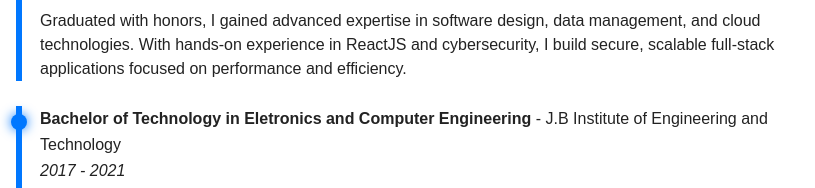
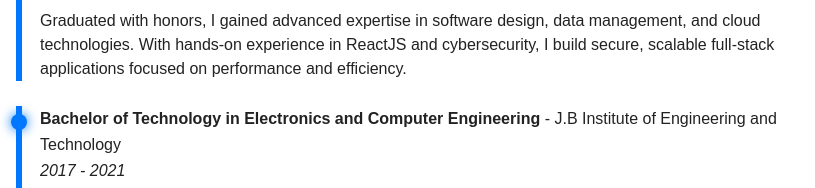
Before and after one commit to CHANDURASHEKHAR/Portfolio_ChandraShekhar, a plain HTML site: page index.html in a window 1280 px wide. Shown: the part 3555-3743 px from the top of the page, 224-1039 px from the left. Drawn offline with Linux system fonts and the light colour scheme; files whose address does not match are found by name.

Commit message:
Update index.html

```diff
--- a/index.html
+++ b/index.html
@@ -529,7 +529,7 @@
 
 
       <li>
-        <strong>Bachelor of Technology in Eletronics and Computer Engineering</strong> - J.B Institute of Engineering and Technology<br />
+        <strong>Bachelor of Technology in Electronics and Computer Engineering</strong> - J.B Institute of Engineering and Technology<br />
         <em>2017 - 2021</em>
         <p>Graduated with First Class Honours, the program significantly enhanced my expertise in electronics and computer science, with a strong focus on backend development using technologies such as Java, Python, JDBC, and Hibernate.</p>
       </li>
```
